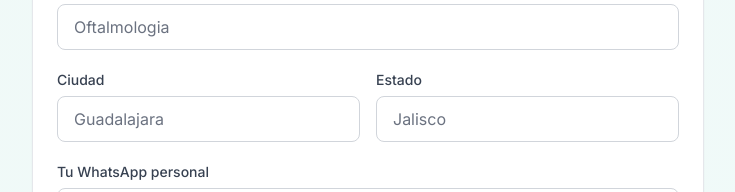
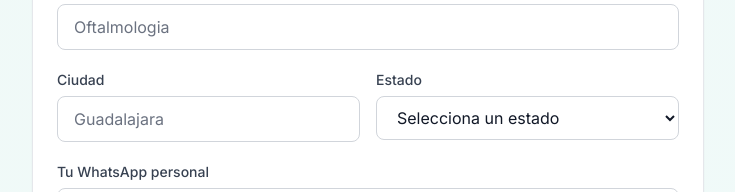
Before and after one commit to mapv042/Hannibal, a Next.js app in the folder hannibal-dashboard/: page /onboarding/preview in a window 1280 px wide. Both pictures are taken after a click on the button "Comenzar". Shown: the part 438-630 px from the top of the page, without its empty margins (272-1007 px from the left). Built offline with nearby package versions, Linux system fonts and the light colour scheme.

Commit message:
add dorpdown for state

```diff
--- a/hannibal-dashboard/src/components/onboarding/StepOfficeInfo.tsx
+++ b/hannibal-dashboard/src/components/onboarding/StepOfficeInfo.tsx
@@ -2,6 +2,7 @@ import React from 'react'
 import { Card, CardBody, CardHeader } from '@/components/ui/Card'
 import { Button } from '@/components/ui/Button'
 import { Input } from '@/components/ui/Input'
+import { MEXICAN_STATES } from '@/lib/constants/mexican-states'
 
 export interface OfficeInfoData {
   officeName: string
@@ -60,12 +61,23 @@ export const StepOfficeInfo: React.FC<StepOfficeInfoProps> = ({
             value={data.city}
             onChange={(e) => onUpdate({ city: e.target.value })}
           />
-          <Input
-            label="Estado"
-            placeholder="Jalisco"
-            value={data.state}
-            onChange={(e) => onUpdate({ state: e.target.value })}
-          />
+          <div>
+            <label className="block text-sm font-medium text-gray-700 mb-1.5">
+              Estado
+            </label>
+            <select
+              value={data.state}
+              onChange={(e) => onUpdate({ state: e.target.value })}
+              className="input-field"
+            >
+              <option value="">Selecciona un estado</option>
+              {MEXICAN_STATES.map((state) => (
+                <option key={state} value={state}>
+                  {state}
+                </option>
+              ))}
+            </select>
+          </div>
         </div>
 
         <Input
--- /dev/null
+++ b/hannibal-dashboard/src/lib/constants/mexican-states.ts
@@ -0,0 +1,36 @@
+export const MEXICAN_STATES = [
+  'Aguascalientes',
+  'Baja California',
+  'Baja California Sur',
+  'Campeche',
+  'Chiapas',
+  'Chihuahua',
+  'Ciudad de Mexico',
+  'Coahuila',
+  'Colima',
+  'Durango',
+  'Estado de Mexico',
+  'Guanajuato',
+  'Guerrero',
+  'Hidalgo',
+  'Jalisco',
+  'Michoacan',
+  'Morelos',
+  'Nayarit',
+  'Nuevo Leon',
+  'Oaxaca',
+  'Puebla',
+  'Queretaro',
+  'Quintana Roo',
+  'San Luis Potosi',
+  'Sinaloa',
+  'Sonora',
+  'Tabasco',
+  'Tamaulipas',
+  'Tlaxcala',
+  'Veracruz',
+  'Yucatan',
+  'Zacatecas',
+] as const
+
+export type MexicanState = (typeof MEXICAN_STATES)[number]
```
